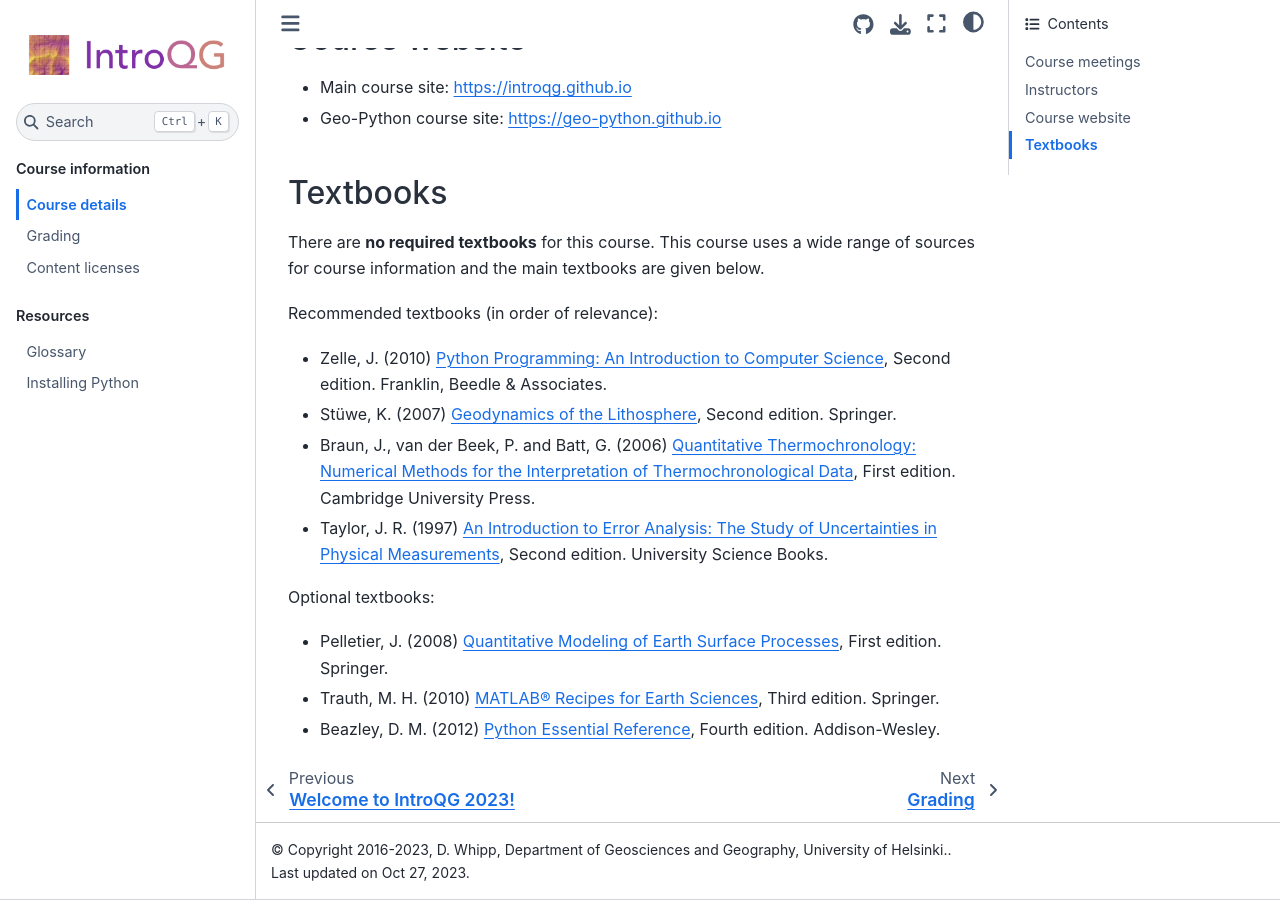
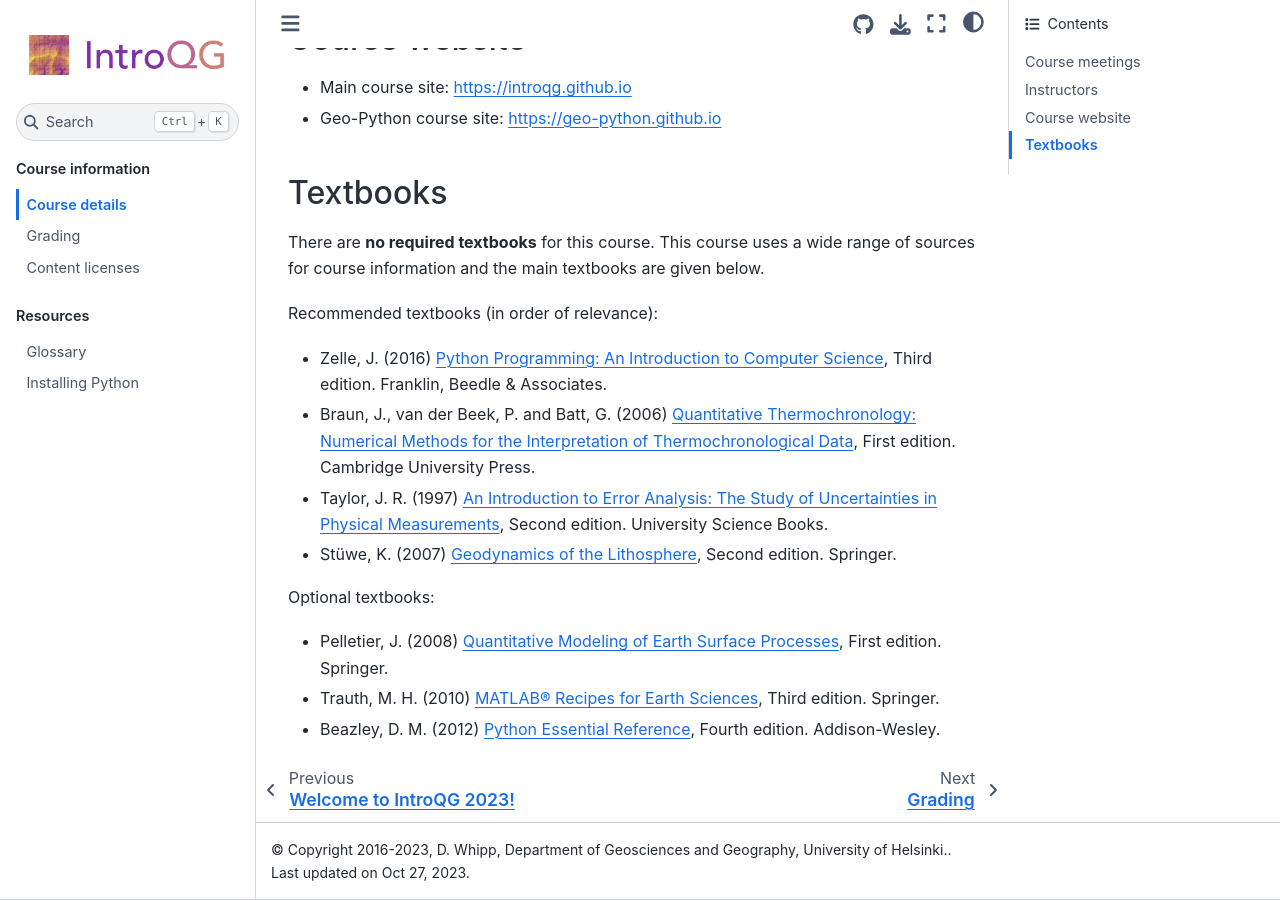
Before and after one commit to IntroQG/site, a Sphinx documentation site: the page built from source/general-info/course-details.rst, in a window 1280 px wide and 900 px high, scrolled down 698 px. Built offline with Sphinx 7.4.7 and the Sphinx Book theme 1.1.4, drawn with Linux system fonts in a browser that asks for light colours.

Commit message:
Update version of Zelle book

```diff
--- a/source/general-info/course-details.rst
+++ b/source/general-info/course-details.rst
@@ -39,10 +39,11 @@ This course uses a wide range of sources for course information and the main tex
 
 Recommended textbooks (in order of relevance):
 
-- Zelle, J. (2010) `Python Programming: An Introduction to Computer Science <http://mcsp.wartburg.edu/zelle/python/ppics2/index.html>`_, Second edition. Franklin, Beedle & Associates.
-- Stüwe, K. (2007) `Geodynamics of the Lithosphere <http://wegener.uni-graz.at/publication/books/geodyn2nd/>`_, Second edition. Springer.
+- Zelle, J. (2016) `Python Programming: An Introduction to Computer Science <https://mcsp.wartburg.edu/zelle/python/ppics3/>`_, Third edition. Franklin, Beedle & Associates.
 - Braun, J., van der Beek, P. and Batt, G. (2006) `Quantitative Thermochronology: Numerical Methods for the Interpretation of Thermochronological Data <http://www.cambridge.org/us/academic/subjects/earth-and-environmental-science/geochemistry-and-environmental-chemistry/quantitative-thermochronology-numerical-methods-interpretation-thermochronological-data>`_, First edition. Cambridge University Press.
 - Taylor, J. R. (1997) `An Introduction to Error Analysis: The Study of Uncertainties in Physical Measurements <http://www.uscibooks.com/taylornb.htm>`_, Second edition. University Science Books.
+- Stüwe, K. (2007) `Geodynamics of the Lithosphere <http://wegener.uni-graz.at/publication/books/geodyn2nd/>`_, Second edition. Springer.
+
 
 Optional textbooks:
 
```
